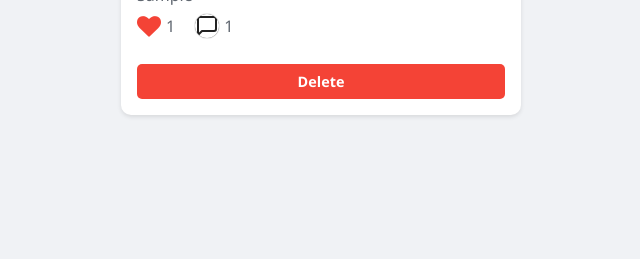
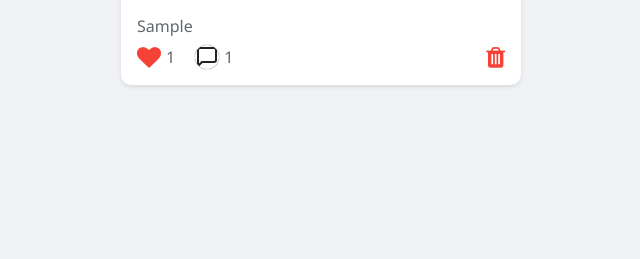
Before and after one commit to LorenzoA0/memento, a Flask app: page /dashboard in a window 1280 px wide. Shown: the part 541-800 px from the top of the page, without its empty margins (319-959 px from the left). Run offline with Flask 3, Linux system fonts and the light colour scheme; the visitor is signed in with stand-in values (Sample User, id 1); tables that the repository leaves empty hold one stand-in row (values such as "Sample post").

Commit message:
Brisanje komentara i izmijenjeno dugme za brisanje

```diff
--- a/app.py
+++ b/app.py
@@ -146,7 +146,7 @@ def logout():
 @app.route('/user/<username>')
 def user_profile(username):
     if 'user_id' not in session:
-        flash('You must be logged in to edit a profile.', 'error')
+        flash('You must be logged in to view a profile.', 'error')
         return redirect(url_for('login'))
     viewed_user = User.query.filter_by(username=username).first_or_404()
     posts = Post.query.filter_by(user_id=viewed_user.id).order_by(Post.date_posted.desc()).all()
@@ -162,7 +162,7 @@ def user_profile(username):
 def upload_photo():
     user_id = session.get('user_id')
     if 'user_id' not in session:
-        flash('You must be logged in to edit a profile.', 'error')
+        flash('You must be logged in to upload a photo.', 'error')
         return redirect(url_for('login'))
     if not user_id:
         flash('You must be logged in to upload a photo.', 'error')
@@ -272,7 +272,7 @@ def upload_avatar():
 @app.route('/avatar/<int:user_id>')
 def get_avatar(user_id):
     if 'user_id' not in session:
-        flash('You must be logged in to edit a profile.', 'error')
+        flash('You must be logged in to change an avatar.', 'error')
         return redirect(url_for('login'))
     user = User.query.get_or_404(user_id)
     if user.avatar:
@@ -328,7 +328,7 @@ def edit_profile():
 @app.route('/comments/<int:post_id>', methods=['GET', 'POST'])
 def comments_page(post_id):
     if 'user_id' not in session:
-        flash('You must be logged in to edit a profile.', 'error')
+        flash('You must be logged in to comment a profile.', 'error')
         return redirect(url_for('login'))
     post = Post.query.get_or_404(post_id)
     user = User.query.get(session['user_id']) if 'user_id' in session else None
@@ -345,8 +345,23 @@ def comments_page(post_id):
             flash('Comment added!', 'success')
             return redirect(url_for('comments_page', post_id=post.id))
 
-    comments = Comment.query.filter_by(post_id=post.id).order_by(Comment.date_posted.asc()).all()
+    comments = Comment.query.filter_by(post_id=post.id).order_by(Comment.date_posted.desc()).all()
     return render_template('comments_page.html', post=post, comments=comments)
+
+@app.route('/delete_comment/<int:comment_id>', methods=['POST'])
+def delete_comment(comment_id):
+    if 'user_id' not in session:
+        flash('You must be logged in to edit a profile.', 'error')
+        return redirect(url_for('login'))
+    comment = Comment.query.get_or_404(comment_id)
+    post_id = comment.post_id
+    if 'user_id' not in session or (comment.user_id != session['user_id'] and session.get('role') != 'admin'):
+        flash('You are not authorized to delete this comment.', 'error')
+        return redirect(url_for('comments_page', post_id=post_id))
+    db.session.delete(comment)
+    db.session.commit()
+    flash('Comment deleted.', 'success')
+    return redirect(url_for('comments_page', post_id=post_id))
 
 if __name__ == '__main__':
     app.run(debug=True)
--- a/static/css/style.css
+++ b/static/css/style.css
@@ -286,6 +288,7 @@ button {
 
 .post-details {
     padding: 1rem;
+    position: relative;
 }
 
 .post-caption {
@@ -299,10 +302,16 @@ button {
 .post-stats {
     display: flex;
     align-items: center;
+    justify-content: space-between;
+    font-size: 0.9rem;
+    margin-top: 8px;
+    gap: 0;
+}
+
+.stats-group {
+    display: flex;
+    align-items: center;
     gap: 10px;
-    font-size: 0.9rem;
-    flex-wrap: wrap;
-    margin-top: 8px;
 }
 
 .post-author {
@@ -550,3 +568,40 @@ button {
     box-shadow: 0 0 8px #1877f2;
     filter: brightness(1.2);
 }
+
+.delete-icon-btn {
+    background: none;
+    border: none;
+    color: #f44336;
+    cursor: pointer;
+    font-size: 1.5rem;
+    padding: 0px;
+    margin: 0px;
+    transition: color 0.2s;
+    display: flex;
+    align-items: center;
+    justify-content: center;
+    height: 100%;
+}
+
+.delete-icon-btn:hover {
+    color: #d32f2f;
+}
+
+.delete-post-form {
+    margin: 0;
+    padding: 0;
+    display: flex;
+    align-items: center;
+    height: 100%;
+    position: static;
+}
+
+.delete-comment-form {
+    position: absolute;
+    top: 8px;
+    right: 8px;
+}
+.comment-card {
+    position: relative;
+}
--- a/templates/dashboard.html
+++ b/templates/dashboard.html
@@ -18,8 +18,9 @@
             <div class="post-details">
                 <p class="post-caption">{{ post.caption }}</p>
                 <div class="post-stats">
+                    <div class="stats-group">
                         <form method="POST" action="{{ url_for('like_post', post_id=post.id) }}" class="like-form" data-post-id="{{ post.id }}">
-                        {% set user_liked = post.likes|selectattr('user_id', 'equalto', session['user_id']|int)|list %}
+                            {% set user_liked = post.likes|selectattr('user_id', 'equalto', session.get('user_id', 0)|int)|list %}
                             <button type="submit" class="like-icon {% if user_liked %}liked{% endif %}">
                                 <i class="fa {% if user_liked %}fa-heart{% else %}fa-heart-o{% endif %}"></i>
                             </button>
@@ -33,10 +34,16 @@
                         </a>
                     </div>
                     {% if post.user_id == session['user_id'] or session.get('role') == 'admin' %}
-                    <form method="POST" action="{{ url_for('delete_post', post_id=post.id) }}" style="margin-top: 10px;" onsubmit="return confirmDelete();">
-                        <button type="submit" class="delete-button">Delete</button>
+                        <form method="POST" action="{{ url_for('delete_post', post_id=post.id) }}" class="delete-post-form" onsubmit="return confirmDelete();">
+                            {% if viewed_user %}
+                                <input type="hidden" name="from_profile" value="{{ viewed_user.username }}">
+                            {% endif %}
+                            <button type="submit" class="delete-icon-btn" title="Delete">
+                                <i class="fa fa-trash"></i>
+                            </button>
                         </form>
                     {% endif %}
+                </div>
             </div>
         </div>
     {% endfor %}
```
Also changed, not shown: other parts of static/css/style.css (+20 -9 lines), templates/comments_page.html (+10 -1 lines), templates/profile.html (+10 -3 lines). Lines whose indentation alone changed are shown as unchanged.
